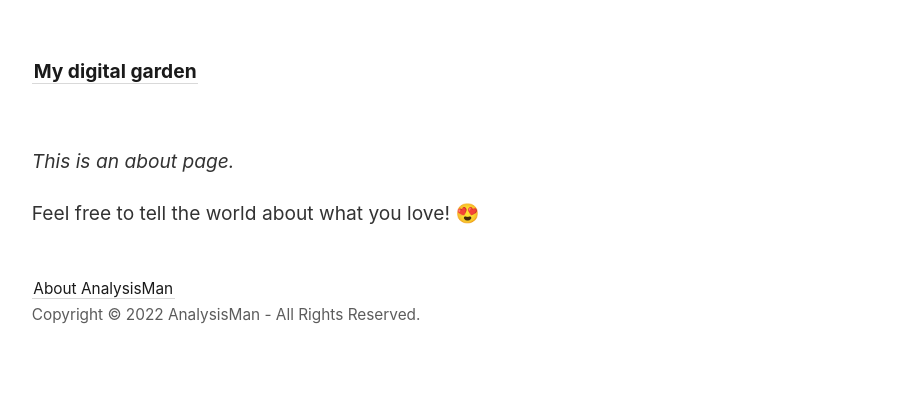
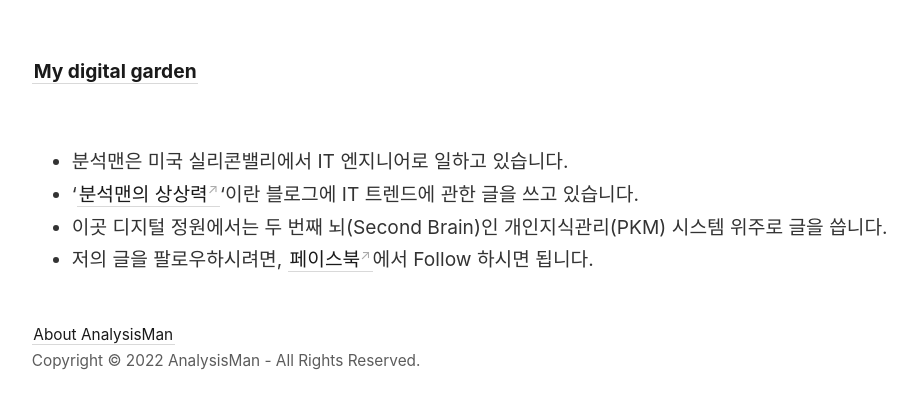
Before and after one commit to analysisman/secondbrain, a Jekyll site: the page built from _pages/about.md, in a window 1280 px wide. Shown: the top 409 px of the page, without its empty margins (45-962 px from the left). Built offline with Jekyll 4.4.1, drawn with Linux system fonts in a browser that asks for light colours.

Commit message:
2022.05.08_about_commit

```diff
--- a/_pages/about.md
+++ b/_pages/about.md
@@ -4,6 +4,7 @@ title: About
 permalink: /about
 ---
 
-*This is an about page.*
-
-Feel free to tell the world about what you love! 😍
+- 분석맨은 미국 실리콘밸리에서 IT 엔지니어로 일하고 있습니다.
+- '[분석맨의 상상력](https://kr.analysisman.com/)'이란 블로그에 IT 트렌드에 관한 글을 쓰고 있습니다.
+- 이곳 디지털 정원에서는 두 번째 뇌(Second Brain)인 개인지식관리(PKM) 시스템 위주로 글을 씁니다.
+- 저의 글을 팔로우하시려면, [페이스북](https://www.facebook.com/elcaryu)에서 Follow 하시면 됩니다.
```
